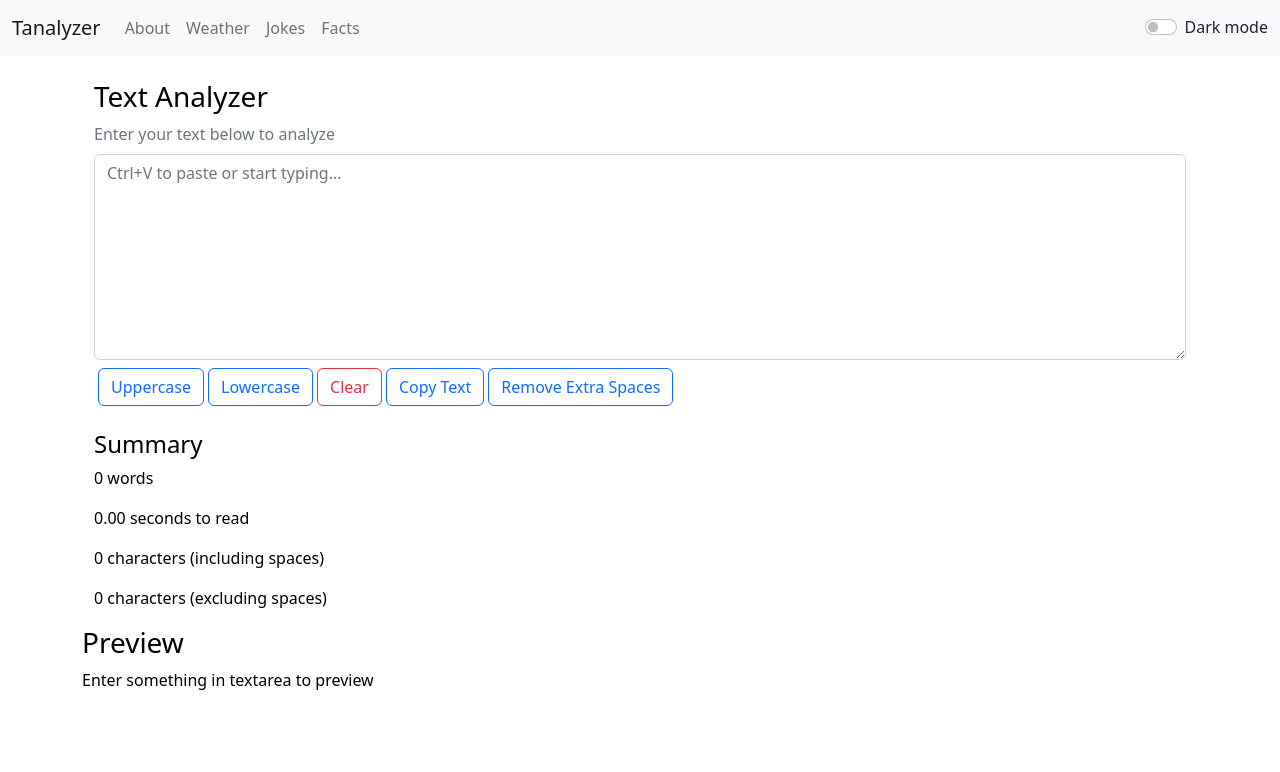
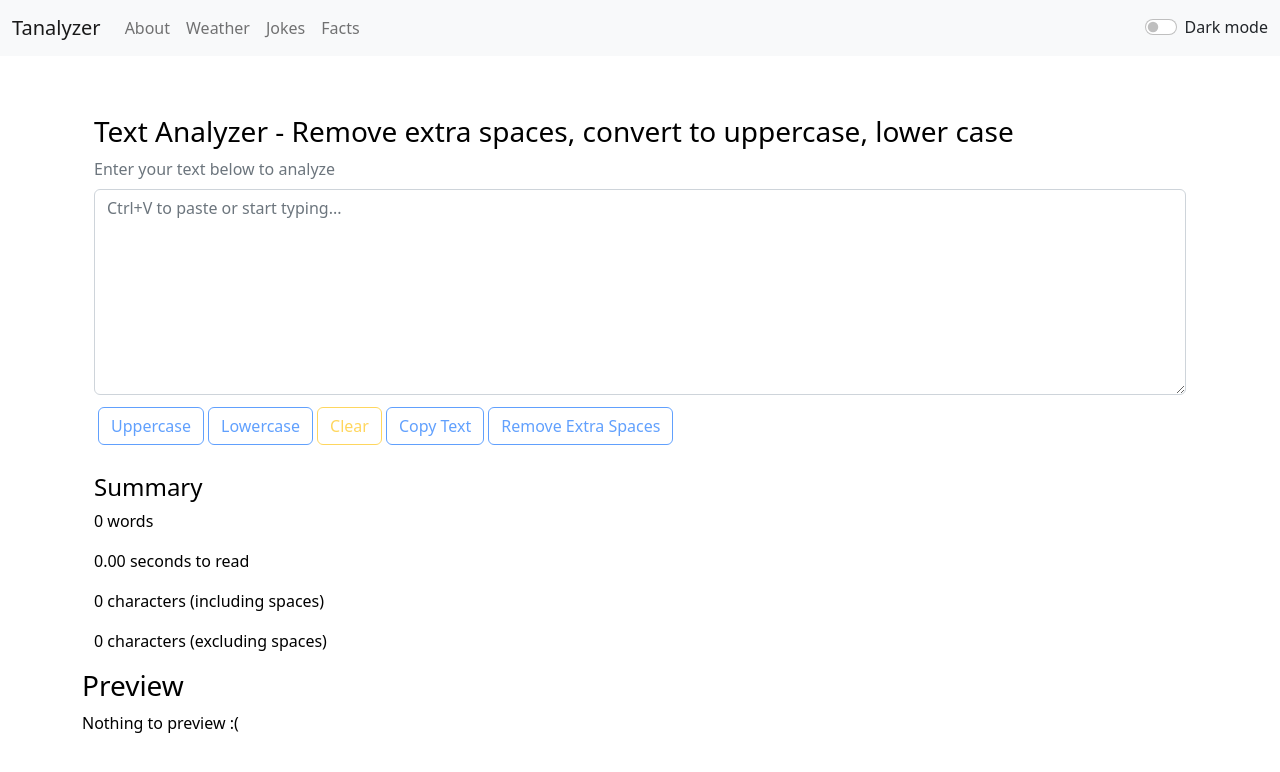
Before and after one commit to sailendrachettri/t-analyzer, a React (Create React App) app: page / in a window 1280 px wide. Shown: the top 772 px of the page. Built offline with nearby package versions, Linux system fonts and the light colour scheme.

Commit message:
fixed few bugs at text area

```diff
--- a/src/App.js
+++ b/src/App.js
@@ -45,7 +45,7 @@ function App() {
 
         <Routes>
           <Route exact path='/' element={<TextForm mode={mode} showAlert={showAlert} />} />
-          <Route exact path='/about' element={<About />} />
+          <Route exact path='/about' element={<About mode={mode} />} />
         </Routes>
 
       </Router>
--- a/src/components/About.js
+++ b/src/components/About.js
@@ -1,9 +1,15 @@
-export default function About() {
+export default function About(props) {
+    // VARIABLES DECLARATIONS AND INITIALIZATIONS
+    let myStyle = {
+        color: props.mode === 'dark' ? 'white' : '#181e24',
+        backgroundColor: props.mode === 'dark' ? '#181e24' : 'white'
+    }
     return (
         <>
-            <div className="container my-4">
+            <div className="container my-4" style={myStyle}>
                 <h3>About Tanalyzer</h3>
                 <p>A text Analyzer that helps user to convert to there text to upper case, lower case, count number of words characters with spaces or without spaces etc.</p>
+
             </div>
         </>
     )
--- a/src/components/Alert.js
+++ b/src/components/Alert.js
@@ -8,11 +8,13 @@ function Alert(props) {
     }
 
     return (
-        props.alert && /* this and operator with below html text comparison */
-        <div className="container mt-3">
-            <div className={`alert alert-${props.alert.type} alert-dismissible fade show`} role="alert">
-                <strong>{firstAlphabetCaptialize(props.alert.type)}! </strong> : {props.alert.msg}
-            </div>
+        <div style={{ height: '55px' }}>
+            {props.alert && /* this and operator with below html text comparison */
+                <div className="container">
+                    <div className={`alert alert-${props.alert.type} alert-dismissible fade show`} role="alert">
+                        <strong>{firstAlphabetCaptialize(props.alert.type)}! </strong> : {props.alert.msg}
+                    </div>
+                </div>}
         </div>
     )
 }
--- a/src/components/Navbar.js
+++ b/src/components/Navbar.js
@@ -11,7 +11,7 @@ export default function Navbar(props) {
 
     return (
         <>
-            <nav className={`navbar navbar-expand-lg navbar-${props.mode} bg-${props.mode}`}>
+            <nav className={`mb-1 navbar navbar-expand-lg navbar-${props.mode} bg-${props.mode}`}>
                 <div className="container-fluid">
                     <Link className="navbar-brand" to="/">{props.title}</Link>
                     <button className="navbar-toggler" type="button" data-bs-toggle="collapse" data-bs-target="#navbarSupportedContent" aria-controls="navbarSupportedContent" aria-expanded="false" aria-label="Toggle navigation">
--- a/src/components/TextForm.js
+++ b/src/components/TextForm.js
@@ -27,7 +27,7 @@ export default function TextForm(props) {
     const clearText = () => {
         let txt = "";
         setText(txt);
-        props.showAlert("Text area is empty!", "info");
+        props.showAlert("Text area is empty!", "warning");
     }
     const convertTextToLowerCase = () => {
         let txt = text.toLocaleLowerCase();
@@ -42,6 +42,7 @@ export default function TextForm(props) {
         txt.select();
         navigator.clipboard.writeText(text);
         setText(text);
+        // document.getSelection().removeAllRanges();
         props.showAlert("Text copied to clipboard!", "info");
     }
     const clearTextAreaBox = () => {
@@ -57,32 +58,32 @@ export default function TextForm(props) {
     return (
         <>
             <div className="container mb-3" style={{ color: (props.mode === 'dark') ? 'white' : 'black' }}>
-                <div className="container mt-4">
-                    <h3> Text Analyzer</h3>
+                <div className="container">
+                    <h3> Text Analyzer - Remove extra spaces, convert to uppercase, lower case</h3>
 
                     <div className="mb-2">
                         <label htmlFor="myBox" className="form-label text-secondary">Enter your text below to analyze</label>
                         <textarea className={`form-control`} id="myBox" rows="8" value={text} placeholder="Ctrl+V to paste or start typing..." onChange={methodOnChange} onFocus={clearTextAreaBox} style={{ backgroundColor: background_color, color: text_color }}></textarea>
                     </div>
 
-                    <button className="btn btn-outline-primary mx-1" onClick={convertTextToUpperCase}>Uppercase</button>
-                    <button className="btn btn-outline-primary" onClick={convertTextToLowerCase}>Lowercase</button>
-                    <button className="btn btn-outline-danger mx-1" onClick={clearText}>Clear</button>
-                    <button className="btn btn-outline-primary" onClick={copyText}>Copy Text</button>
-                    <button className="btn btn-outline-primary mx-1" onClick={removeExtraSpaces}>Remove Extra Spaces </button>
+                    <button disabled={text.length === 0} className="btn btn-outline-primary mx-1 my-1" onClick={convertTextToUpperCase}>Uppercase</button>
+                    <button disabled={text.length === 0} className="btn btn-outline-primary" onClick={convertTextToLowerCase}>Lowercase</button>
+                    <button disabled={text.length === 0} className="btn btn-outline-warning mx-1 my-1" onClick={clearText}>Clear</button>
+                    <button disabled={text.length === 0} className="btn btn-outline-primary" onClick={copyText}>Copy Text</button>
+                    <button disabled={text.length === 0} className="btn btn-outline-primary mx-1 my-1" onClick={removeExtraSpaces}>Remove Extra Spaces </button>
                     {/* <button className="btn btn-outline-primary" onClick={pastePrevText}>Paste </button> */}
                 </div>
 
                 <div className="container mt-4">
                     <h4>Summary</h4>
-                    <p>{text.split(" ").filter((element) => { return element.length !== 0 }).length} words</p>
+                    <p>{text.split(/\s+/).filter((element) => { return element.length !== 0 }).length} words</p>
                     <p>{readingTime} {readingTime >= 1 ? "minutes to read" : "seconds to read"} </p>
                     <p>{text.length} characters (including spaces)</p>
                     <p>{text.replace(/ /g, '').length} characters (excluding spaces)</p>
                 </div>
 
                 <h3>Preview</h3>
-                {(text.length <= 0) ? "Enter something in textarea to preview" : text}
+                {(text.length <= 0) ? "Nothing to preview :(" : text}
             </div>
         </>
     )
```
